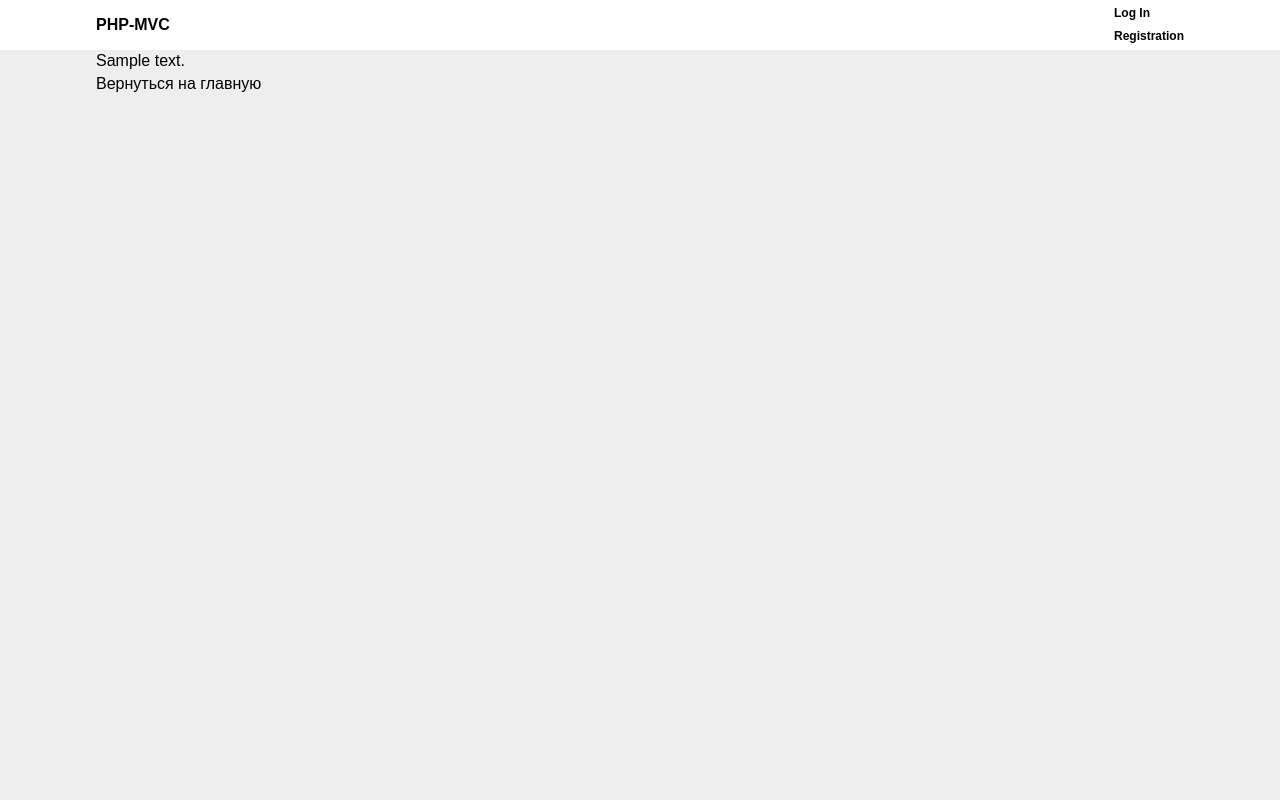
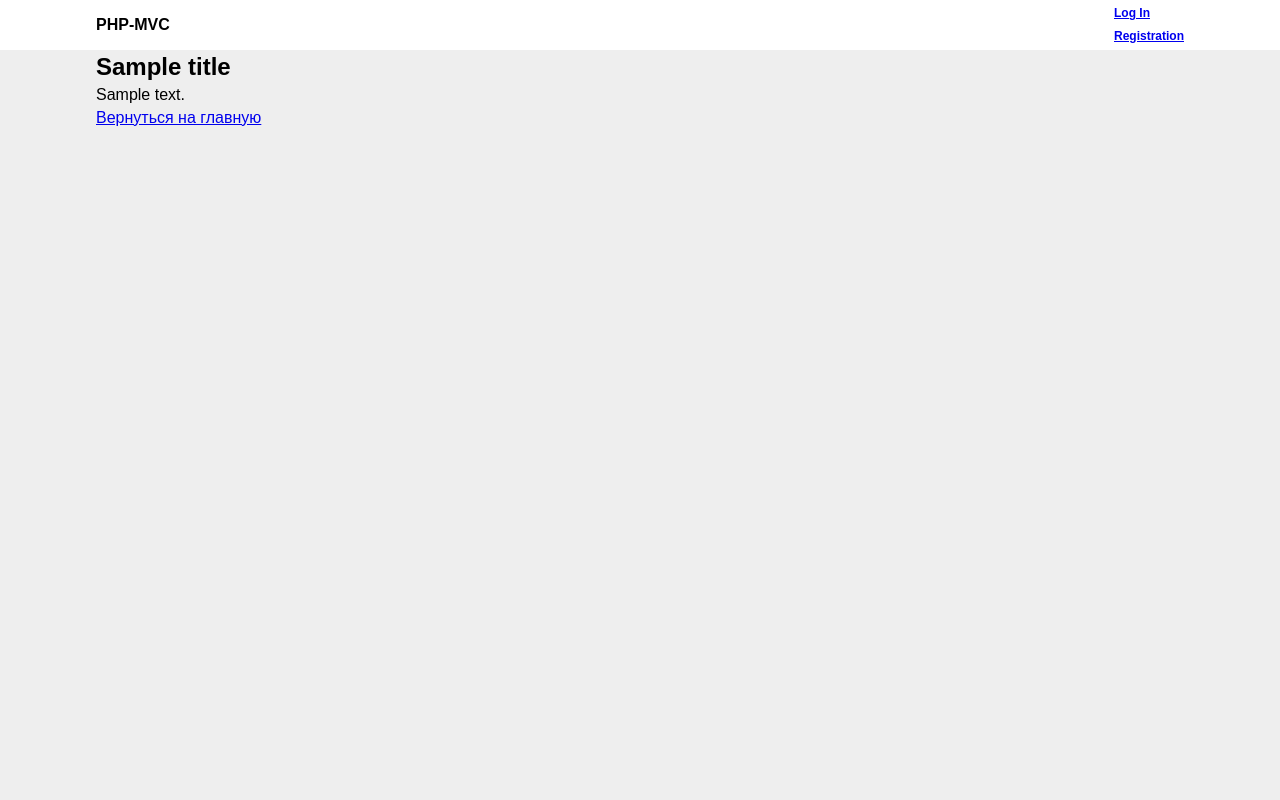
Before and after one commit to code-alone7/loft-php-mvc, a PHP site: template app/view/message.phtml in a window 1280 px wide. Run offline with PHP 8.4, Linux system fonts and the light colour scheme; the template is opened without the code that fills it: most values are stand-ins (such as "Sample title", 1, 10 or a date in 2020).

Commit message:
style change

```diff
--- a/app/view/message.phtml
+++ b/app/view/message.phtml
@@ -41,10 +41,11 @@
         </header>
 
         <div class="container container--blog">
-            <div class="message-page">
+            <main class="main">
+                <h2 class="main__header"><?php echo $title ?></h2>
                 <p><?php echo $text ?></p>
                 <p><a href="/">Вернуться на главную</a></p>
-            </div>
+            </main>
         </div>
     </div>
 </div>
--- a/public/css/blocks/logo.css
+++ b/public/css/blocks/logo.css
@@ -1,3 +1,7 @@
 .logo{
     font-weight: bold;
 }
+.logo__link{
+    color: inherit;
+    text-decoration: none;
+}
--- a/public/css/layouts/base.css
+++ b/public/css/layouts/base.css
@@ -29,10 +29,6 @@ body{
 }
 
 
-a{
-    color: inherit;
-    text-decoration: none;
-}
 ul{
     padding: 0;
     margin: 0;
```
